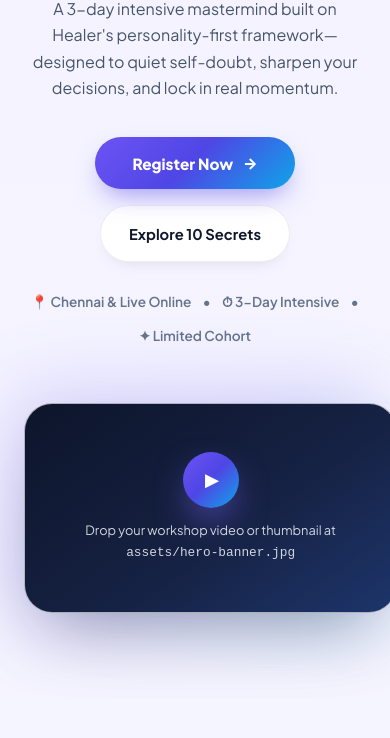
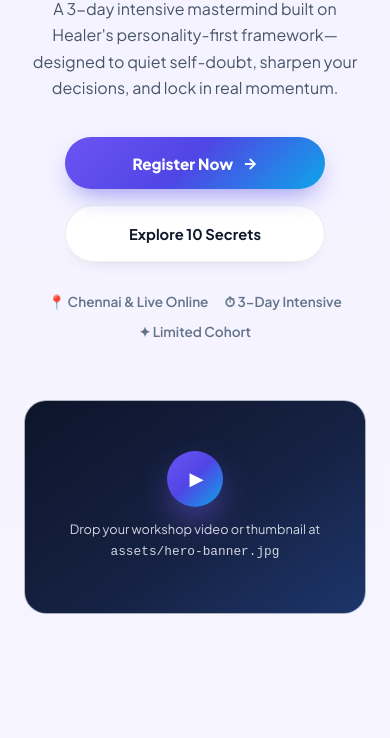
Before and after one commit to Diba-lol/Healer-workshop, a plain HTML site: page index.html in a window 390 px wide. Shown: the part 343-1081 px from the top of the page. Drawn offline with Linux system fonts and the light colour scheme.

Commit message:
Fixed responsive page

```diff
--- a/styles/style.css
+++ b/styles/style.css
@@ -1006,22 +1006,20 @@ body {
 }
 
 /* ========================================================
-   MOBILE ALIGNMENT FIXES (PLAY BUTTON, EDITION PILL, ARROWS)
+   MOBILE ALIGNMENT FIXES (VIDEO FIT, META DOTS, BUTTONS)
    ======================================================== */
 
-/* 1. Video Play Button: oval aagama perfect circle-aa irukka */
 .play-ring {
   flex-shrink: 0;
   aspect-ratio: 1 / 1;
   padding: 0;
-  padding-left: 3px; /* ▶ icon visual center-kku */
+  padding-left: 3px;
   line-height: 1;
   display: inline-flex;
   align-items: center;
   justify-content: center;
 }
 
-/* 2. Edition Pill & Live Dot: dot squish aagama, text clean-aa irukka */
 .edition-pill {
   max-width: 100%;
   justify-content: center;
@@ -1034,7 +1032,6 @@ body {
   aspect-ratio: 1 / 1;
 }
 
-/* 3. Secrets Left/Right Arrows: exact center alignment */
 .stage-arrow {
   display: inline-flex;
   align-items: center;
@@ -1045,7 +1042,6 @@ body {
   aspect-ratio: 1 / 1;
 }
 
-/* Mobile-kku mattum size & spacing adjust */
 @media (max-width: 600px) {
   .edition-pill {
     font-size: 0.64rem;
@@ -1054,8 +1050,41 @@ body {
     gap: 0.45rem;
   }
 
+  /* Match both hero buttons to the same clean width */
+  .hero-actions {
+    flex-direction: column;
+    width: 100%;
+  }
+
+  .hero-actions .btn-primary,
+  .hero-actions .btn-ghost {
+    width: 100%;
+    max-width: 260px;
+    justify-content: center;
+  }
+
+  /* Hide dangling dots when meta items wrap on mobile */
+  .hero-meta-row {
+    gap: 0.5rem 1rem;
+  }
+
+  .hero-meta-row .dot {
+    display: none;
+  }
+
+  /* Keep video card strictly centered inside the screen */
+  .hero-video-wrap {
+    width: 100%;
+    overflow: hidden;
+    border-radius: 22px;
+  }
+
   .hero-video-card {
-    min-height: 210px;
+    width: 100%;
+    max-width: 100%;
+    aspect-ratio: 16 / 10;
+    min-height: 0;
+    border-radius: 22px;
   }
 
   .media-placeholder {
```
